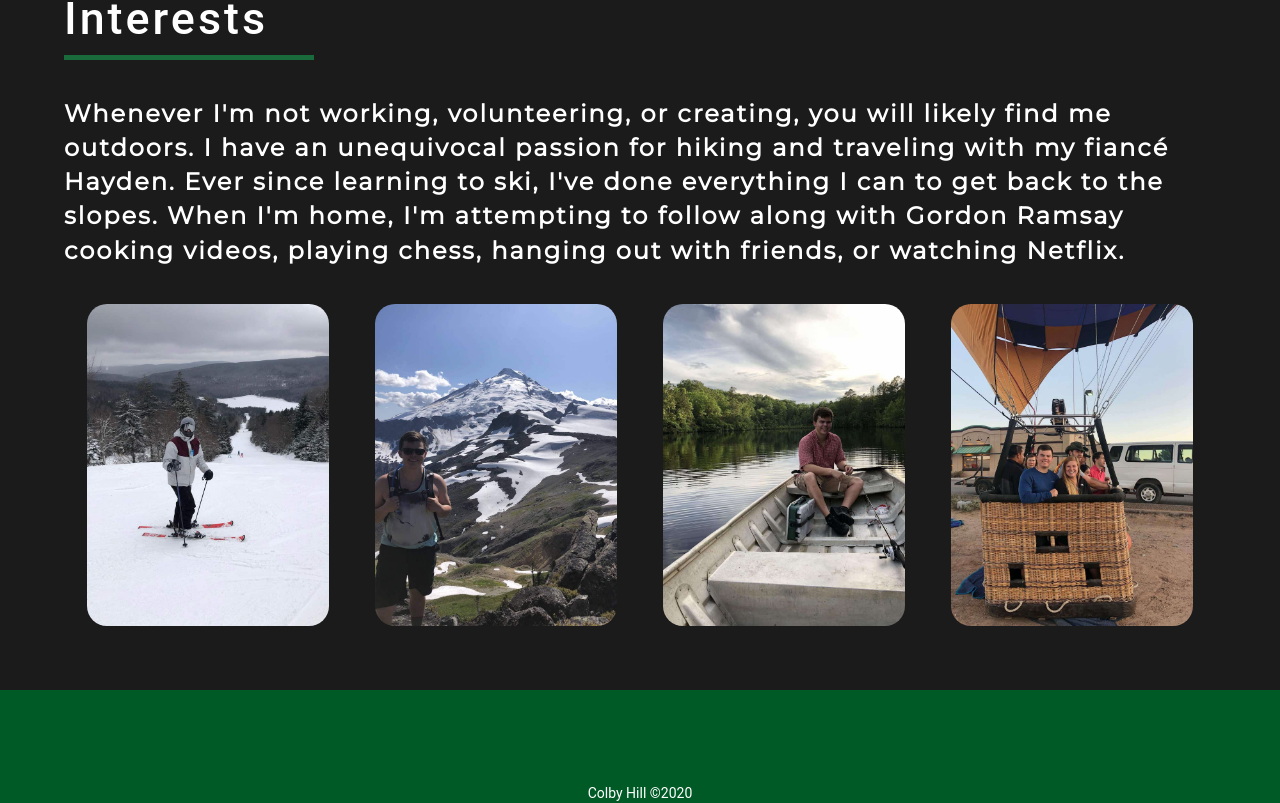
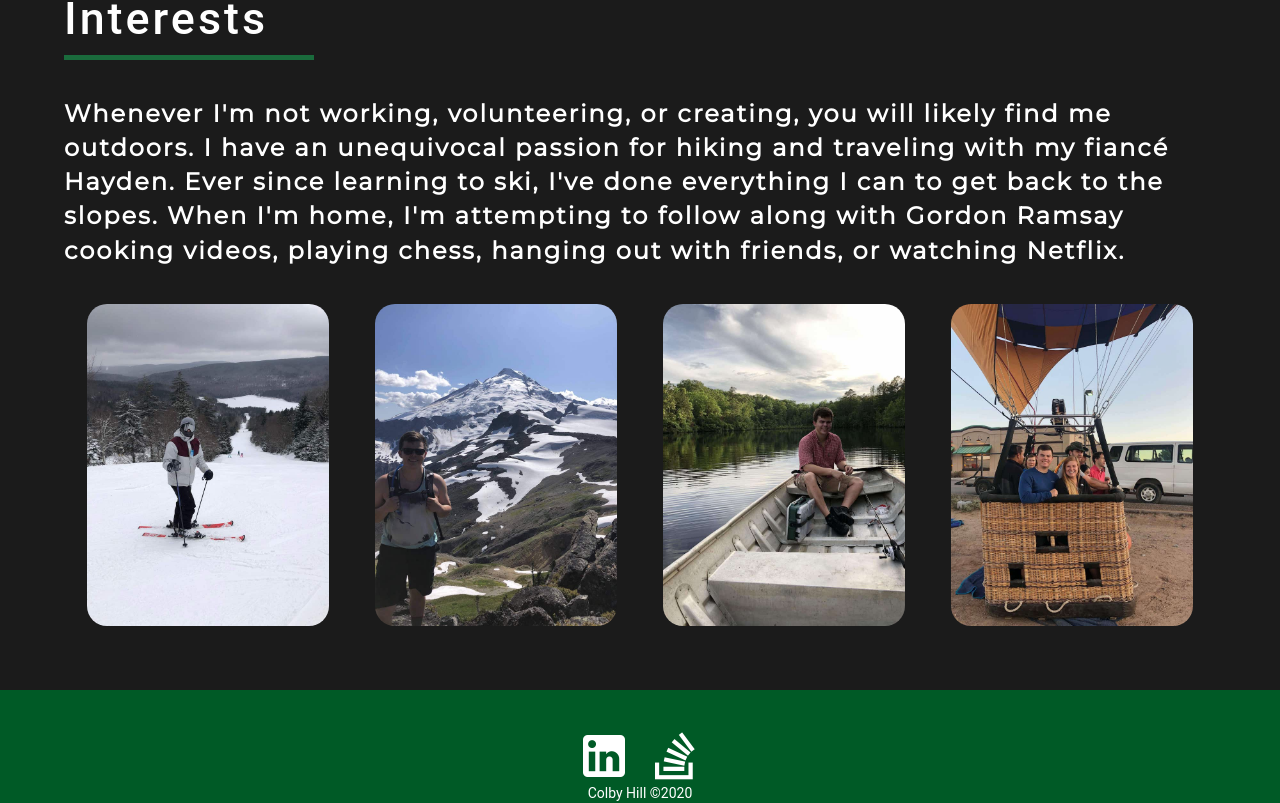
Before and after one commit to colbyhill21/PersonalWebsite, an Angular app: page /about in a window 1280 px wide. Shown: the part 706-1509 px from the top of the page. Built offline with nearby package versions, Linux system fonts and the light colour scheme.

Commit message:
Removed unused scss class, fixed a bug with the footer

```diff
--- a/angular.json
+++ b/angular.json
@@ -24,7 +24,6 @@
               "src/assets"
             ],
             "styles": [
-              "src/custom-theme.scss",
               "src/styles.css"
             ],
             "scripts": []
--- a/src/app/app.component.html
+++ b/src/app/app.component.html
@@ -1,3 +1,6 @@
+<head>
+	<link href="https://cdn.materialdesignicons.com/4.1.95/css/materialdesignicons.min.css" rel="stylesheet">
+</head>
 <!-- Container of the nav bar on desktop-->
 <nav class="navbar navbar-fixed-top navbar-dark bg-inverse bkg" *ngIf="navVisible">
 	<div class="container" style="float: left; padding: 0 1%; margin: 0; width: 100vw;">
--- a/src/app/components/Home/home.component.html
+++ b/src/app/components/Home/home.component.html
@@ -3,7 +3,6 @@
 	<meta name="description" content="I'm Colby Hill, a Software Engineer. This is my Online Portfolio. Learn about me and my experience.">
 	<meta name="keywords" content="Colby Hill,Portfolio,Software Engineer,colby-hill,Experience,About,Colby, Hill,">
 	<!-- retrieve icons -->
-	<link href="https://cdn.materialdesignicons.com/4.1.95/css/materialdesignicons.min.css" rel="stylesheet">
 	<link rel="stylesheet" href="https://use.fontawesome.com/36ebd5e87f.css">
 </head>
 
--- a/src/app/custom-theme.scss
+++ /dev/null
@@ -1,28 +0,0 @@
-
-// Custom Theming for Angular Material
-// For more information: https://material.angular.io/guide/theming
-@import '~@angular/material/theming';
-// Plus imports for other components in your app.
-
-// Include the common styles for Angular Material. We include this here so that you only
-// have to load a single css file for Angular Material in your app.
-// Be sure that you only ever include this mixin once!
-@include mat-core();
-
-// Define the palettes for your theme using the Material Design palettes available in palette.scss
-// (imported above). For each palette, you can optionally specify a default, lighter, and darker
-// hue. Available color palettes: https://material.io/design/color/
-$testComponents-primary: mat-palette($mat-indigo);
-$testComponents-accent: mat-palette($mat-pink, A200, A100, A400);
-
-
-// The warn palette is optional (defaults to red).
-$testComponents-warn: mat-palette($mat-red);
-
-// Create the theme object (a Sass map containing all of the palettes).
-$testComponents-theme: mat-light-theme($testComponents-primary, $testComponents-accent, $testComponents-warn);
-
-// Include theme styles for core and each component used in your app.
-// Alternatively, you can import and @include the theme mixins for each component
-// that you are using.
-@include angular-material-theme($testComponents-theme);
--- a/src/custom-theme.scss
+++ /dev/null
@@ -1,27 +0,0 @@
-
-// Custom Theming for Angular Material
-// For more information: https://material.angular.io/guide/theming
-@import '~@angular/material/theming';
-// Plus imports for other components in your app.
-
-// Include the common styles for Angular Material. We include this here so that you only
-// have to load a single css file for Angular Material in your app.
-// Be sure that you only ever include this mixin once!
-@include mat-core();
-
-// Define the palettes for your theme using the Material Design palettes available in palette.scss
-// (imported above). For each palette, you can optionally specify a default, lighter, and darker
-// hue. Available color palettes: https://material.io/design/color/
-$ch-web-primary: mat-palette($mat-indigo);
-$ch-web-accent: mat-palette($mat-pink, A200, A100, A400);
-
-// The warn palette is optional (defaults to red).
-$ch-web-warn: mat-palette($mat-red);
-
-// Create the theme object (a Sass map containing all of the palettes).
-$ch-web-theme: mat-light-theme($ch-web-primary, $ch-web-accent, $ch-web-warn);
-
-// Include theme styles for core and each component used in your app.
-// Alternatively, you can import and @include the theme mixins for each component
-// that you are using.
-@include angular-material-theme($ch-web-theme);
```
